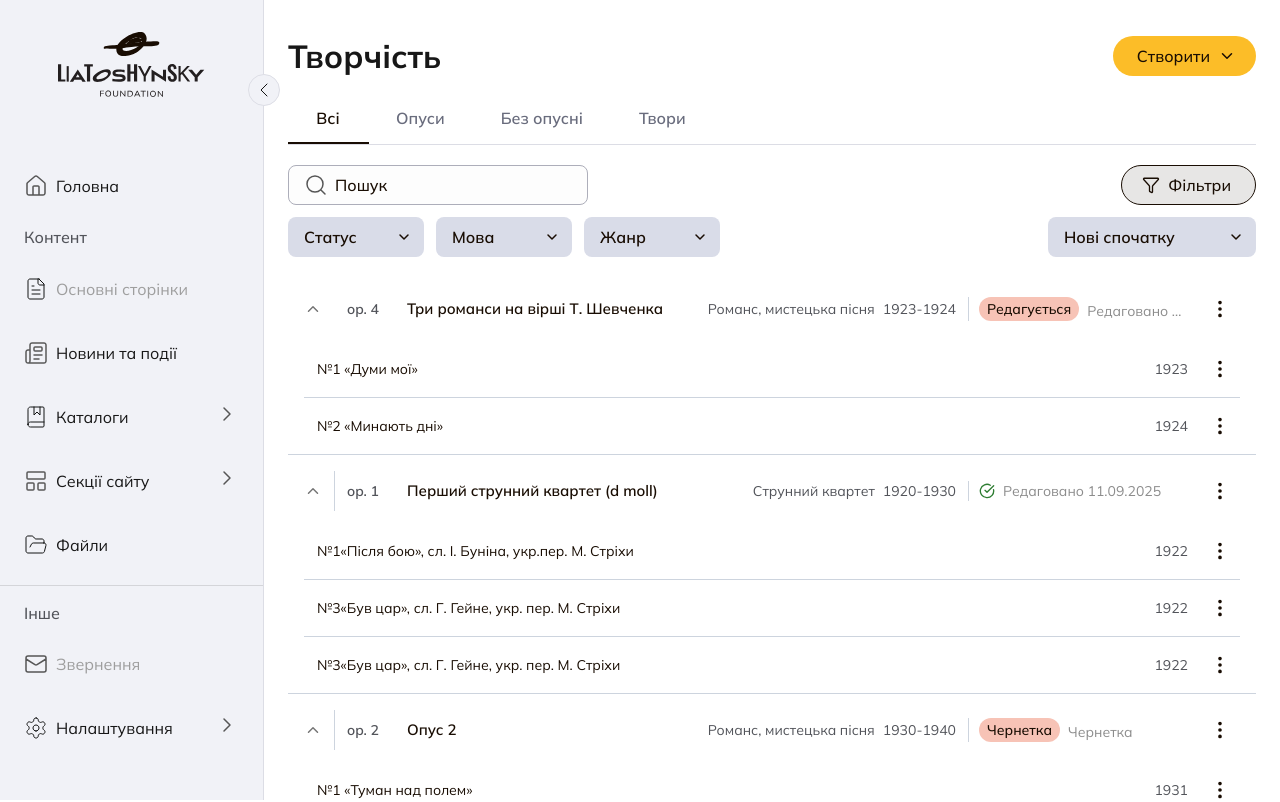
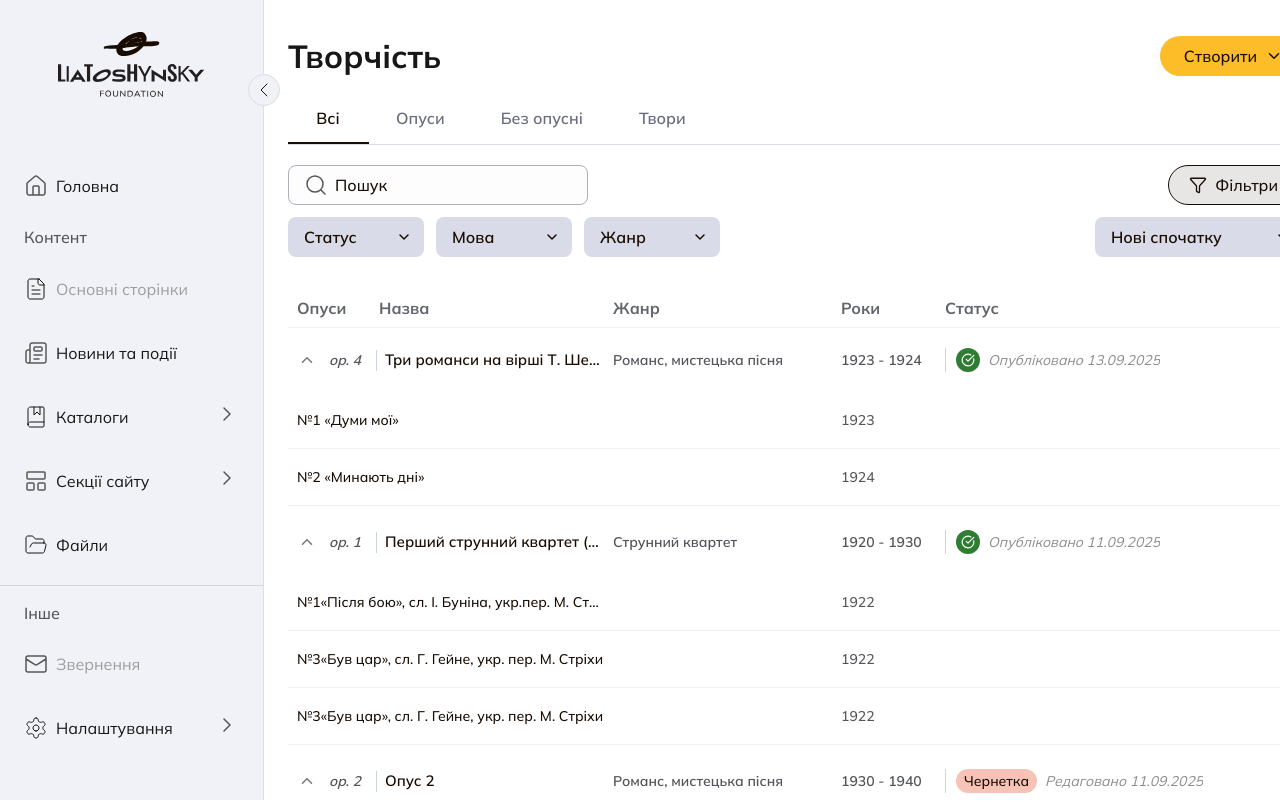
Before and after one commit to Liatoshynsky-Foundation/lf-admin, a Next.js app: page /creativity in a window 1280 px wide. Shown: the top 802 px of the page. Built offline with nearby package versions, Linux system fonts and the light colour scheme.

Commit message:
feat(creativity): update works page layout filtering logic statuswithdate and mock data

```diff
--- a/app/(logged_in)/creativity/WorksPageContent.tsx
+++ b/app/(logged_in)/creativity/WorksPageContent.tsx
@@ -42,34 +42,36 @@ type WorksPageContentProps = Readonly<{
   activeTab: WorksTabValue;
 }>;
 
-const OPUS_HIGHLIGHT_NUMBERS = new Set(['op. 1', 'op. 2', 'op. 3']);
 const TABLE_DIVIDER_COLOR = '#CDD4DE';
+const HORIZONTAL_ROW_DIVIDER_COLOR = '#D9DCE866';
 const NUMBER_COLUMN_WIDTH = '48px';
-const GROUP_META_COLUMN_WIDTH = '260px';
-const STATUS_COLUMN_WIDTH = '220px';
-const GROUP_ROW_COLUMNS = `1px ${NUMBER_COLUMN_WIDTH} minmax(260px, 1fr) ${GROUP_META_COLUMN_WIDTH} ${STATUS_COLUMN_WIDTH} 40px`;
-const INDIVIDUAL_WORK_ROW_COLUMNS = `1px minmax(260px, 1fr) ${GROUP_META_COLUMN_WIDTH} ${STATUS_COLUMN_WIDTH} 40px`;
+const GROUP_GENRE_COLUMN_WIDTH = '220px';
+const GROUP_YEARS_COLUMN_WIDTH = '96px';
+const STATUS_COLUMN_WIDTH = '310px';
+const ACCORDION_ICON_OFFSET = '26px';
+const GROUP_ROW_COLUMNS = `1px ${NUMBER_COLUMN_WIDTH} minmax(220px, 1fr) ${GROUP_GENRE_COLUMN_WIDTH} ${GROUP_YEARS_COLUMN_WIDTH} ${STATUS_COLUMN_WIDTH} 40px`;
+const TABLE_HEADER_COLUMNS = `1px calc(${NUMBER_COLUMN_WIDTH} + ${ACCORDION_ICON_OFFSET}) minmax(220px, 1fr) ${GROUP_GENRE_COLUMN_WIDTH} ${GROUP_YEARS_COLUMN_WIDTH} ${STATUS_COLUMN_WIDTH} 40px`;
+const INDIVIDUAL_WORK_ROW_COLUMNS = `1px minmax(220px, 1fr) ${GROUP_GENRE_COLUMN_WIDTH} ${GROUP_YEARS_COLUMN_WIDTH} ${STATUS_COLUMN_WIDTH} 40px`;
 const WORK_ROW_GRID_SX = {
   display: 'grid',
   gridTemplateColumns: INDIVIDUAL_WORK_ROW_COLUMNS,
   alignItems: 'center',
-  borderBottom: `1px solid ${TABLE_DIVIDER_COLOR}`,
+  borderBottom: `1px solid ${HORIZONTAL_ROW_DIVIDER_COLOR}`,
   minWidth: 0
 } as const;
 const GROUPED_WORK_ROW_SX = {
   ...WORK_ROW_GRID_SX,
-  columnGap: '12px',
+  columnGap: '8px',
   py: '8px',
   px: 0
 } as const;
 const INDIVIDUAL_WORK_ROW_SX = {
   ...WORK_ROW_GRID_SX,
   columnGap: '8px',
-  px: '16px',
   py: '12px'
 } as const;
 const MARKER_COLUMN_SX = { width: '1px' } as const;
-const META_SPACER_SX = { width: GROUP_META_COLUMN_WIDTH } as const;
+const GENRE_SPACER_SX = { width: GROUP_GENRE_COLUMN_WIDTH } as const;
 const SINGLE_LINE_ELLIPSIS = {
   whiteSpace: 'nowrap',
   overflow: 'hidden',
@@ -82,8 +84,31 @@ const META_TEXT_SX = {
   ...SINGLE_LINE_ELLIPSIS
 } as const;
 const TITLE_TEXT_SX = { fontSize: '15px', minWidth: 0, ...SINGLE_LINE_ELLIPSIS } as const;
-const WORK_ROW_TITLE_SX = { fontSize: '14px', minWidth: 0, flex: 1, ...SINGLE_LINE_ELLIPSIS } as const;
-const YEAR_TEXT_SX = { ...META_TEXT_SX, width: STATUS_COLUMN_WIDTH, textAlign: 'right' } as const;
+const WORK_ROW_TITLE_SX = {
+  fontSize: '14px',
+  fontWeight: 500,
+  minWidth: 0,
+  flex: 1,
+  ...SINGLE_LINE_ELLIPSIS
+} as const;
+const YEAR_TEXT_SX = {
+  ...META_TEXT_SX,
+  fontWeight: 500,
+  width: GROUP_YEARS_COLUMN_WIDTH,
+  textAlign: 'left'
+} as const;
+const OPUS_COLUMN_DIVIDER_SX = {
+  borderRight: `1px solid ${TABLE_DIVIDER_COLOR}`,
+  pr: '10px'
+} as const;
+const TABLE_HEADER_TEXT_SX = {
+  fontSize: '16px',
+  lineHeight: '22px',
+  fontWeight: 700,
+  color: '#63666E',
+  fontStyle: 'normal',
+  ...SINGLE_LINE_ELLIPSIS
+} as const;
 const MENU_LIST_SX = { px: '8px', py: '4px' } as const;
 const MENU_ITEM_BASE_SX = {
   ...filterSelectStyles.menuItem,
@@ -98,9 +123,10 @@ type GroupRowData = Readonly<{
   numberLabel: string;
   title: string;
   genre: string;
-  yearRange: string;
+  startDate: string;
+  endDate?: string;
   status: WorkStatus;
-  createdAt?: string;
+  createdAt: string;
   updatedAt: string;
   publishedAt?: string;
   works: ReadonlyArray<{ id: string; title: string; year: string }>;
@@ -138,18 +164,31 @@ type IndividualWorkData = Readonly<{
 }>;
 
 function toGroupRowData(group: OpusGroup | UngroupedGroup): GroupRowData {
+  const [rawStartDate, rawEndDate] = group.yearRange.split('-').map((part) => part.trim());
+  const startDate = rawStartDate || group.updatedAt.slice(0, 4);
+  const endDate = rawEndDate || undefined;
+
   return {
     id: group.id,
     numberLabel: 'opusNumber' in group ? group.opusNumber : group.boNumber,
     title: group.title,
     genre: group.genre,
-    yearRange: group.yearRange,
+    startDate,
+    endDate,
     status: group.status,
-    createdAt: group.createdAt,
+    createdAt: group.createdAt ?? group.updatedAt,
     updatedAt: group.updatedAt,
     publishedAt: group.publishedAt,
     works: group.works
   };
+}
+
+function formatGroupYears(startDate: string, endDate?: string): string {
+  if (!endDate || endDate === startDate) {
+    return startDate;
+  }
+
+  return `${startDate} - ${endDate}`;
 }
 
 function sortGroups<T extends { title: string; updatedAt: string }>(
@@ -306,32 +345,56 @@ function WorkRowCells({ title, year }: Readonly<{ title: string; year: string }>
   return (
     <>
       <Typography sx={WORK_ROW_TITLE_SX}>{title}</Typography>
-      <Box sx={{ width: GROUP_META_COLUMN_WIDTH }} />
+      <Box sx={GENRE_SPACER_SX} />
       <Typography sx={YEAR_TEXT_SX}>{year}</Typography>
+      <Box sx={{ width: STATUS_COLUMN_WIDTH }} />
       <ContextMenu items={WORK_MENU_ITEMS} triggerLabel={`Дії твору ${title}`} />
     </>
+  );
+}
+
+function WorksTableHeader() {
+  return (
+    <Box
+      sx={{
+        display: 'grid',
+        gridTemplateColumns: TABLE_HEADER_COLUMNS,
+        columnGap: '8px',
+        alignItems: 'center',
+        px: 0,
+        py: '8px',
+        borderBottom: `1px solid ${HORIZONTAL_ROW_DIVIDER_COLOR}`,
+        minWidth: 0
+      }}
+    >
+      <Box sx={MARKER_COLUMN_SX} />
+      <Typography sx={{ ...TABLE_HEADER_TEXT_SX, textAlign: 'left', justifySelf: 'start', width: '100%', pl: 0 }}>
+        Опуси
+      </Typography>
+      <Typography sx={TABLE_HEADER_TEXT_SX}>Назва</Typography>
+      <Typography sx={TABLE_HEADER_TEXT_SX}>Жанр</Typography>
+      <Typography sx={TABLE_HEADER_TEXT_SX}>Роки</Typography>
+      <Typography sx={TABLE_HEADER_TEXT_SX}>Статус</Typography>
+      <Box sx={{ width: '40px' }} />
+    </Box>
   );
 }
 
 // ── Opus accordion row ────────────────────────────────────────────────────────
 function GroupedRow({
   group,
-  defaultExpanded,
-  withLeftMarker
+  defaultExpanded
 }: Readonly<{
   group: GroupRowData;
   defaultExpanded?: boolean;
-  withLeftMarker?: boolean;
 }>) {
-  const shouldShowOpusMarker = Boolean(withLeftMarker);
-
   return (
     <Accordion
       defaultExpanded={defaultExpanded}
       disableGutters
       elevation={0}
       sx={{
-        borderBottom: `1px solid ${TABLE_DIVIDER_COLOR}`,
+        borderBottom: `1px solid ${HORIZONTAL_ROW_DIVIDER_COLOR}`,
         borderRadius: 0,
         mb: '4px',
         overflow: 'hidden',
@@ -342,12 +405,18 @@ function GroupedRow({
       <AccordionSummary
         expandIcon={<ChevronDown size={18} />}
         sx={{
-          px: '16px',
+          px: 0,
           minHeight: '56px',
           flexDirection: 'row-reverse',
           '& .MuiAccordionSummary-expandIconWrapper': {
-            mr: '12px',
-            ml: 0
+            width: '26px',
+            height: '26px',
+            display: 'flex',
+            alignItems: 'center',
+            justifyContent: 'center',
+            ml: '6px',
+            mr: 0,
+            flexShrink: 0
           },
           '& .MuiAccordionSummary-content': {
             display: 'block',
@@ -361,7 +430,7 @@ function GroupedRow({
           sx={{
             display: 'grid',
             gridTemplateColumns: GROUP_ROW_COLUMNS,
-            columnGap: '12px',
+            columnGap: '8px',
             alignItems: 'center',
             minWidth: 0
           }}
@@ -370,37 +439,35 @@ function GroupedRow({
             sx={{
               width: '1px',
               alignSelf: 'stretch',
-              backgroundColor: shouldShowOpusMarker ? TABLE_DIVIDER_COLOR : 'transparent'
+              backgroundColor: 'transparent'
             }}
           />
 
           <Typography
             sx={{
               fontWeight: 600,
+              fontStyle: 'italic',
               fontSize: '14px',
               color: 'text.secondary',
               width: NUMBER_COLUMN_WIDTH,
+              ...OPUS_COLUMN_DIVIDER_SX,
               ...SINGLE_LINE_ELLIPSIS
             }}
           >
             {group.numberLabel}
           </Typography>
 
-          <Typography sx={{ ...TITLE_TEXT_SX, fontWeight: 600 }}>{group.title}</Typography>
+          <Typography sx={{ ...TITLE_TEXT_SX, fontWeight: 600 }}>
+            {group.title}
+          </Typography>
 
-          <Box
-            sx={{
-              display: 'flex',
-              justifyContent: 'flex-end',
-              alignItems: 'center',
-              gap: '8px',
-              width: GROUP_META_COLUMN_WIDTH,
-              minWidth: 0
-            }}
-          >
-            <Typography sx={META_TEXT_SX}>{group.genre}</Typography>
-            <Typography sx={META_TEXT_SX}>{group.yearRange}</Typography>
-          </Box>
+          <Typography sx={{ ...META_TEXT_SX, fontWeight: 600, width: GROUP_GENRE_COLUMN_WIDTH }}>
+            {group.genre}
+          </Typography>
+
+          <Typography sx={{ ...META_TEXT_SX, fontWeight: 600, width: GROUP_YEARS_COLUMN_WIDTH, textAlign: 'left' }}>
+            {formatGroupYears(group.startDate, group.endDate)}
+          </Typography>
 
           <Box sx={{ width: STATUS_COLUMN_WIDTH, minWidth: 0 }}>
             <StatusWithDate
@@ -417,7 +484,7 @@ function GroupedRow({
       </AccordionSummary>
 
       {group.works.length > 0 && (
-        <AccordionDetails sx={{ px: '16px', pt: 0, pb: 0 }}>
+        <AccordionDetails sx={{ pl: 0, pr: 0, pt: 0, pb: 0 }}>
           {group.works.map((work, index) => (
             <Box
               key={work.id}
@@ -445,24 +512,26 @@ function IndividualWorkRow({ work }: Readonly<{ work: IndividualWorkData }>) {
 
       <Typography sx={WORK_ROW_TITLE_SX}>{work.title}</Typography>
 
-      <Box sx={META_SPACER_SX} />
+      <Box sx={GENRE_SPACER_SX} />
 
       <Typography
         sx={{
           ...META_TEXT_SX,
-          width: STATUS_COLUMN_WIDTH,
-          textAlign: 'right'
+          width: GROUP_YEARS_COLUMN_WIDTH,
+          textAlign: 'left'
         }}
       >
         {work.year}
       </Typography>
+
+      <Box sx={{ width: STATUS_COLUMN_WIDTH }} />
 
       <ContextMenu items={WORK_MENU_ITEMS} triggerLabel={`Дії твору ${work.title}`} />
     </Box>
   );
 }
 
-function GroupRowsList({ groups, withLeftMarker }: Readonly<{ groups: readonly (OpusGroup | UngroupedGroup)[]; withLeftMarker?: boolean }>) {
+function GroupRowsList({ groups }: Readonly<{ groups: readonly (OpusGroup | UngroupedGroup)[] }>) {
   return (
     <>
       {groups.map((group) => (
@@ -470,11 +539,6 @@ function GroupRowsList({ groups, withLeftMarker }: Readonly<{ groups: readonly (
           key={group.id}
           group={toGroupRowData(group)}
           defaultExpanded
-          withLeftMarker={
-            withLeftMarker && 'opusNumber' in group
-              ? OPUS_HIGHLIGHT_NUMBERS.has(group.opusNumber.toLowerCase())
-              : undefined
-          }
         />
       ))}
     </>
@@ -640,8 +704,10 @@ export function WorksPageContent({ activeTab }: WorksPageContentProps) {
     }
 
     return (
-      <Box>
-        {showOpus && <GroupRowsList groups={visibleOpusGroups} withLeftMarker />}
+      <Box sx={{ pt: '12px' }}>
+        <WorksTableHeader />
+
+        {showOpus && <GroupRowsList groups={visibleOpusGroups} />}
 
         {showUngrouped && <GroupRowsList groups={visibleUngroupedGroups} />}
 
--- a/app/(logged_in)/creativity/components/StatusWithDate.tsx
+++ b/app/(logged_in)/creativity/components/StatusWithDate.tsx
@@ -2,15 +2,17 @@ import { Box, Chip, Typography } from '@mui/material';
 import { CircleCheckBig } from 'lucide-react';
 
 import { formatDate } from '~/lib/utils/formatDate';
-import { getStatus } from '~/lib/utils/getStatus';
 import contentCardStyles from '~/shared/components/content-card/ContentCard.styles';
 import contentCardBadgeStyles from '~/shared/components/content-card/ContentCardBadge.styles';
 import { BaseContentStatuses } from '~/types/enums/common.enums';
 
-type StatusChipProps = Readonly<{ status: string }>;
+type StatusChipStatus = typeof BaseContentStatuses.Draft | typeof BaseContentStatuses.Published;
+type StatusWithDateStatus = typeof BaseContentStatuses[keyof typeof BaseContentStatuses];
+
+type StatusChipProps = Readonly<{ status: StatusChipStatus }>;
 
 type StatusWithDateProps = Readonly<{
-  status: string;
+  status: StatusWithDateStatus;
   createdAt?: string;
   updatedAt?: string;
   publishedAt?: string;
@@ -22,23 +24,25 @@ function StatusChip({ status }: StatusChipProps) {
     return (
       <Box
         sx={{
-          display: 'flex',
+          width: '24px',
+          height: '24px',
+          borderRadius: '12px',
+          display: 'inline-flex',
           alignItems: 'center',
-          gap: '4px',
-          color: '#2E7D32',
-          fontSize: '14px',
-          whiteSpace: 'nowrap'
+          justifyContent: 'center',
+          backgroundColor: '#2E7D32',
+          color: '#FFFFFF',
+          flexShrink: 0
         }}
       >
-        <CircleCheckBig size={16} />
+        <CircleCheckBig size={14} />
       </Box>
     );
   }
 
-  const isDraft = status === BaseContentStatuses.Draft;
   return (
     <Chip
-      label={isDraft ? 'Чернетка' : 'Редагується'}
+      label="Чернетка"
       size="small"
       sx={{
         backgroundColor: contentCardBadgeStyles.draftBadge.backgroundColor,
@@ -61,12 +65,21 @@ export function StatusWithDate({
   publishedAt,
   dividerColor
 }: StatusWithDateProps) {
-  const normalizedStatus =
-    status === BaseContentStatuses.Editing ? BaseContentStatuses.Published : status;
-  const fallbackDate = updatedAt ?? publishedAt ?? createdAt;
-  const statusText =
-    getStatus(normalizedStatus, createdAt, updatedAt, publishedAt) ||
-    (fallbackDate ? `Редаговано ${formatDate(fallbackDate)}` : '');
+  const normalizedStatus: StatusChipStatus =
+    status === BaseContentStatuses.Draft ? BaseContentStatuses.Draft : BaseContentStatuses.Published;
+
+  const statusText = (() => {
+    if (normalizedStatus === BaseContentStatuses.Published) {
+      const publishedDate = publishedAt ?? updatedAt ?? createdAt;
+      return publishedDate ? `Опубліковано ${formatDate(publishedDate)}` : 'Опубліковано';
+    }
+
+    if (updatedAt && (!createdAt || updatedAt !== createdAt)) {
+      return `Редаговано ${formatDate(updatedAt)}`;
+    }
+
+    return createdAt ? `Створено ${formatDate(createdAt)}` : '';
+  })();
 
   return (
     <Box
@@ -82,12 +95,15 @@ export function StatusWithDate({
         minWidth: 0
       }}
     >
-      <StatusChip status={status} />
+      <StatusChip status={normalizedStatus} />
+      {statusText && (
         <Typography
           variant="body2"
           sx={{
             ...contentCardStyles.date,
             fontSize: '14px',
+            fontStyle: 'italic',
+            mt: 0,
             minWidth: 0,
             whiteSpace: 'nowrap',
             overflow: 'hidden',
@@ -96,6 +112,7 @@ export function StatusWithDate({
         >
           {statusText}
         </Typography>
+      )}
     </Box>
   );
 }
--- a/app/(logged_in)/creativity/works.mock.data.json
+++ b/app/(logged_in)/creativity/works.mock.data.json
@@ -24,6 +24,7 @@
     "language": "uk",
     "yearRange": "1930-1940",
     "status": "draft",
+    "createdAt": "2025-09-09T00:00:00.000Z",
     "updatedAt": "2025-09-11T00:00:00.000Z",
     "works": [
       { "id": "work-2-1", "title": "№1 «Туман над полем»", "year": "1931" },
@@ -113,6 +114,7 @@
     "language": "uk",
     "yearRange": "1922",
     "status": "draft",
+    "createdAt": "2025-09-10T00:00:00.000Z",
     "updatedAt": "2025-09-11T00:00:00.000Z",
     "works": [
       { "id": "bo-work-2-1", "title": "Пісня №1", "year": "1922" },
--- a/app/(logged_in)/creativity/works.mock.ts
+++ b/app/(logged_in)/creativity/works.mock.ts
@@ -21,7 +21,7 @@ type WorkGroupBase = {
   language: WorkLanguage;
   yearRange: string;
   status: WorkStatus;
-  createdAt?: string;
+  createdAt: string;
   updatedAt: string;
   publishedAt?: string;
   works: WorkItem[];
@@ -76,7 +76,7 @@ const buildGroup = <TNumberKey extends 'opusNumber' | 'boNumber'>(
   language: seed.language,
   yearRange: seed.yearRange,
   status: normalizeStatus(seed.status),
-  createdAt: seed.createdAt,
+  createdAt: seed.createdAt ?? seed.updatedAt,
   updatedAt: seed.updatedAt,
   publishedAt: seed.publishedAt,
   works: seed.works.map((work) => ({ id: work.id, title: work.title, year: work.year }))
```
Also changed, not shown: app/(logged_in)/creativity/useWorksFiltering.ts (+10 -11 lines). Lines whose indentation alone changed are shown as unchanged.
